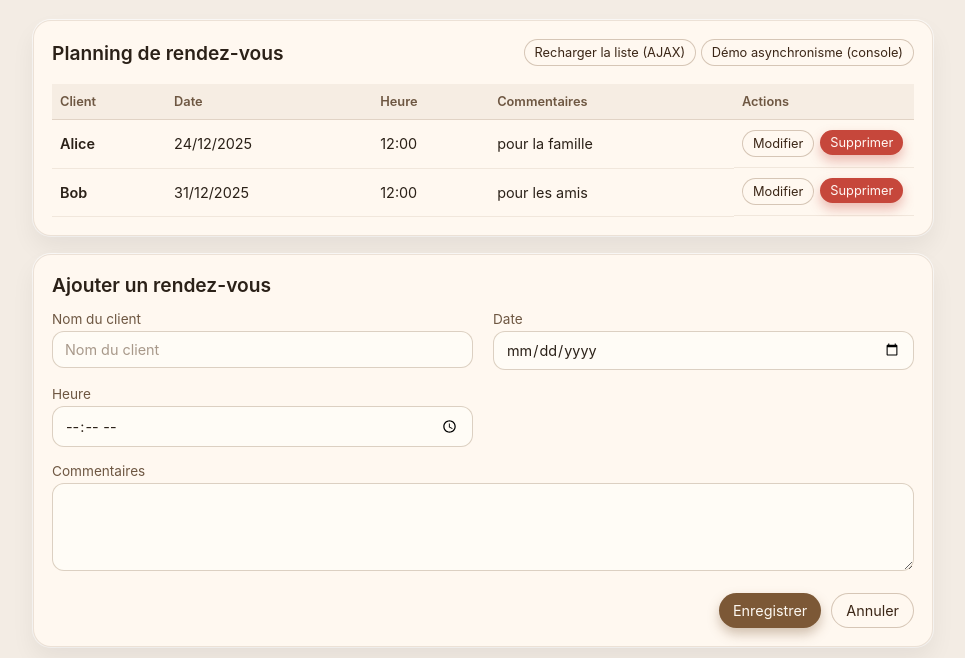
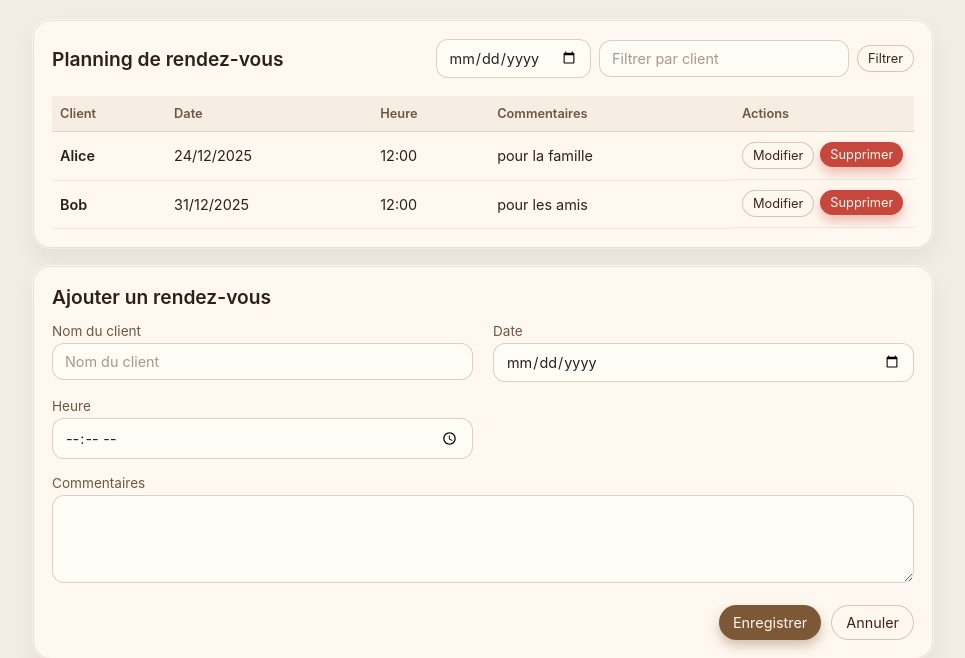
Before and after one commit to esig-ge/comp-tences-poums13, a Django app: page / in a window 1280 px wide. Shown: the part 56-714 px from the top of the page, without its empty margins (157-1122 px from the left). Run offline with Django 5.2, Linux system fonts and the light colour scheme; data comes from the database, SQL or seed files in the repository.

Commit message:
mise en place des boutons de filtre

```diff
--- a/blog/static/blog/js/barber.js
+++ b/blog/static/blog/js/barber.js
@@ -3,8 +3,8 @@
 // - Manipulation du DOM (création de nœuds)
 // - Callbacks d'événements
 // - Fonctions passées en paramètre
-// - AJAX (fetch) vers /api/appointments/ (lecture BDD)
-// - Démonstration d'asynchronisme
+// - AJAX (fetch) vers /api/appointments/ (lecture BDD + filtres)
+// - Démonstration d'asynchronisme via les logs A / C / B
 
 (function () {
     // Objet de configuration (critère: objets)
@@ -16,14 +16,18 @@
     // Sélection des éléments DOM importants
     const tableBody = document.getElementById("appointments-body");
     const refreshButton = document.getElementById("refresh-ajax");
-    const asyncDemoButton = document.getElementById("async-demo");
+    const filterDateInput = document.getElementById("filter-date");
+    const filterClientInput = document.getElementById("filter-client");
+
+    // Token CSRF récupéré depuis un formulaire existant
+    const csrfInput = document.querySelector('input[name="csrfmiddlewaretoken"]');
+    const csrfToken = csrfInput ? csrfInput.value : null;
 
     // Tableau en mémoire pour garder la dernière liste (critère: tableaux)
     let cachedAppointments = [];
 
     // Sécurité : si la page ne contient pas ces éléments, on ne fait rien
     if (!tableBody || !refreshButton) {
-        // Condition (critère: conditions)
         console.warn("barber.js: éléments DOM manquants, script interrompu.");
         return;
     }
@@ -31,27 +35,23 @@
     /**
      * Rend tous les rendez-vous dans le DOM.
      * - Supprime les anciennes lignes
-     * - Ajoute de nouvelles lignes <tr> / <td> (critère : modification significative du DOM)
+     * - Ajoute de nouvelles lignes <tr> / <td>
+     * - Reconstruit la colonne "Actions" avec Modifier / Supprimer
      */
     function renderAppointments(appointments) {
-        // Mise à jour du cache
         cachedAppointments = appointments;
-
-        // On vide le tbody
         tableBody.innerHTML = "";
 
         if (appointments.length === 0) {
-            // Condition + création de nœuds
             const row = document.createElement("tr");
             const cell = document.createElement("td");
             cell.colSpan = 5;
-            cell.textContent = "Aucun rendez-vous (chargés via AJAX).";
+            cell.textContent = "Aucun rendez-vous trouvé avec ces filtres (AJAX).";
             row.appendChild(cell);
             tableBody.appendChild(row);
             return;
         }
 
-        // Boucle sur le tableau (critère: boucles + tableaux)
         appointments.forEach((appt) => {
             const tr = document.createElement("tr");
 
@@ -61,7 +61,6 @@
             clientSpan.classList.add("client-name");
             clientSpan.textContent = appt.client;
 
-            // Exemple de condition + utilisation d'un tableau dans l'objet config
             if (config.highlightImportantClients &&
                 config.importantClients.includes(appt.client)) {
                 clientSpan.style.fontWeight = "bold";
@@ -85,28 +84,72 @@
             notesTd.textContent = appt.notes || "";
             tr.appendChild(notesTd);
 
-            // Actions : ici on met juste un texte indicatif.
-            // Les vraies actions (modifier/supprimer) existent déjà dans le HTML côté serveur.
+            // Actions
             const actionsTd = document.createElement("td");
             actionsTd.classList.add("actions");
-            actionsTd.textContent = "Actions disponibles via le formulaire classique.";
+
+            if (!csrfToken) {
+                actionsTd.textContent = "Actions disponibles via le formulaire classique.";
+            } else {
+                // Bouton MODIFIER : réutilise editAppointment (globale définie dans index.html)
+                const editBtn = document.createElement("button");
+                editBtn.type = "button";
+                editBtn.classList.add("btn", "small", "ghost");
+                editBtn.textContent = "Modifier";
+
+                editBtn.addEventListener("click", function () {
+                    if (typeof editAppointment === "function") {
+                        editAppointment(
+                            appt.id,
+                            appt.client,
+                            appt.date,       // ISO YYYY-MM-DD
+                            appt.time,       // HH:MM
+                            appt.notes || ""
+                        );
+                    } else {
+                        console.warn("editAppointment n'est pas défini.");
+                    }
+                });
+
+                actionsTd.appendChild(editBtn);
+
+                // Formulaire SUPPRIMER (POST classique)
+                const deleteForm = document.createElement("form");
+                deleteForm.method = "post";
+                deleteForm.style.display = "inline";
+
+                const csrfField = document.createElement("input");
+                csrfField.type = "hidden";
+                csrfField.name = "csrfmiddlewaretoken";
+                csrfField.value = csrfToken;
+                deleteForm.appendChild(csrfField);
+
+                const deleteIdField = document.createElement("input");
+                deleteIdField.type = "hidden";
+                deleteIdField.name = "delete_id";
+                deleteIdField.value = appt.id;
+                deleteForm.appendChild(deleteIdField);
+
+                const deleteBtn = document.createElement("button");
+                deleteBtn.type = "submit";
+                deleteBtn.classList.add("btn", "small", "danger");
+                deleteBtn.textContent = "Supprimer";
+
+                deleteForm.appendChild(deleteBtn);
+                actionsTd.appendChild(deleteForm);
+            }
+
             tr.appendChild(actionsTd);
-
-            // Ajout de la ligne au DOM (critère: ajout de nœuds)
             tableBody.appendChild(tr);
         });
     }
 
     /**
-     * Fonction utilitaire qui prend une fonction en paramètre
-     * et la déclenche après avoir loggé une action.
-     *
-     * -> Critère : "passer des fonctions en paramètre"
+     * Fonction utilitaire : log + exécution d'un callback.
      */
     function withLogging(actionName, callback) {
         console.log("[BarberWeb]", actionName);
 
-        // Condition + vérification que callback est bien une fonction
         if (typeof callback === "function") {
             callback();
         } else {
@@ -115,16 +158,28 @@
     }
 
     /**
-     * Récupère les rendez-vous via AJAX (fetch) puis appelle un callback avec les données.
-     * - Critère : AJAX simple (sans jQuery)
-     * - Critère : appel AJAX qui dialogue avec la BDD
+     * Appel AJAX avec filtres (date, client).
+     * - Critère : AJAX natif, JSON structuré, BDD
      */
-    function fetchAppointmentsWithCallback(onSuccess) {
-        fetch("/api/appointments/")
+    function fetchAppointmentsWithCallback(onSuccess, filters) {
+        let url = "/api/appointments/";
+        const params = new URLSearchParams();
+
+        if (filters && filters.date) {
+            params.append("date", filters.date);
+        }
+        if (filters && filters.client) {
+            params.append("client", filters.client);
+        }
+
+        const queryString = params.toString();
+        if (queryString) {
+            url += "?" + queryString;
+        }
+
+        fetch(url)
             .then((response) => response.json())
             .then((data) => {
-                // data.appointments est un tableau d'objets JSON
-                // Critère : données non triviales structurées (liste d'objets JSON)
                 const appointments = data.appointments || [];
 
                 if (typeof onSuccess === "function") {
@@ -137,59 +192,30 @@
     }
 
     /**
-     * Callback d'événement : déclenché quand l'utilisateur clique sur
-     * le bouton "Recharger la liste (AJAX)".
-     *
-     * -> Critère : modification du DOM en réaction à un événement utilisateur.
+     * Callback d'événement : clic sur "Filtrer (AJAX)".
+     * - Démo d'asynchronisme : logs A / C / B
      */
     function handleRefreshClick() {
+        const filterDate = filterDateInput ? filterDateInput.value : "";
+        const filterClient = filterClientInput ? filterClientInput.value.trim() : "";
+
         console.log("Avant l'appel AJAX (A)");
 
-        // Exemple clair de fonctions de rappel (callback) :
-        // on passe renderAppointments comme paramètre à fetchAppointmentsWithCallback,
-        // encapsulé dans withLogging pour montrer la composition.
         fetchAppointmentsWithCallback(function (appointments) {
             console.log("Réponse AJAX reçue (B)");
 
-            // Exemple de fonction passée en paramètre via withLogging
-            withLogging("Rendu des rendez-vous", function () {
+            withLogging("Rendu des rendez-vous filtrés", function () {
                 renderAppointments(appointments);
             });
+        }, {
+            date: filterDate,
+            client: filterClient
         });
 
         console.log("Après l'appel fetch (C – s'affiche AVANT B => asynchronisme)");
     }
 
-    /**
-     * Démo d'asynchronisme claire.
-     * A lancer via le bouton "Démo asynchronisme (console)".
-     *
-     * Tu pourras montrer en direct dans la console :
-     * - "début (1)"
-     * - "fin immédiate (3)"
-     * - puis "dans le then (2)" lorsque la réponse arrive.
-     */
-    function handleAsyncDemoClick() {
-        console.log("Démo asynchronisme : début (1)");
-
-        fetch("/api/appointments/")
-            .then(() => {
-                console.log("Démo asynchronisme : dans le then (2)");
-            });
-
-        console.log("Démo asynchronisme : fin immédiate (3)");
-    }
-
-    // Enregistrement des gestionnaires d'événements (event handlers)
-    // -> Critère : au moins une fonction de rappel pour gérer des événements.
+    // Callback d'événement : clic utilisateur
     refreshButton.addEventListener("click", handleRefreshClick);
 
-    if (asyncDemoButton) {
-        asyncDemoButton.addEventListener("click", handleAsyncDemoClick);
-    }
-
-    // Remarque importante :
-    // - Ici, on ne modifie pas le DOM au chargement (on se contente d'attacher des événements).
-    // - La modification significative du DOM (création de <tr>/<td>) se fait
-    //   uniquement après un clic utilisateur sur le bouton AJAX, ce qui respecte le critère.
 })();
--- a/blog/templates/blog/index.html
+++ b/blog/templates/blog/index.html
@@ -12,13 +12,19 @@
                 <h1>Planning de rendez-vous</h1>
             </div>
 
-            <!-- Barre d’actions JS / AJAX -->
-            <div class="card-actions">
+            <!-- Barre d’actions JS / AJAX avec filtres -->
+            <div class="card-actions" style="display:flex; gap:8px; align-items:center; flex-wrap:wrap;">
+                <input type="date" id="filter-date">
+
+                <input
+                    type="text"
+                    id="filter-client"
+                    placeholder="Filtrer par client"
+                    style="min-width:160px;"
+                >
+
                 <button type="button" class="btn small ghost" id="refresh-ajax">
-                    Recharger la liste (AJAX)
-                </button>
-                <button type="button" class="btn small ghost" id="async-demo">
-                    Démo asynchronisme (console)
+                    Filtrer
                 </button>
             </div>
         </div>
@@ -35,7 +41,7 @@
                 </tr>
                 </thead>
                 <tbody id="appointments-body">
-                {# contenu initial rendu côté serveur, remplacé ensuite par le JS en cas de clic sur le bouton AJAX #}
+                {# contenu initial rendu côté serveur #}
                 {% for appt in appointments %}
                     <tr>
                         <td><span class="client-name">{{ appt.client }}</span></td>
--- a/blog/views.py
+++ b/blog/views.py
@@ -1,9 +1,11 @@
 from django.shortcuts import render, redirect
 from django.http import JsonResponse
 from django.views.decorators.http import require_GET
+from django.utils.dateparse import parse_date  # <-- AJOUT
 
 from .models import Appointment
 from .forms import AppointmentForm
+
 
 
 def index(request):
@@ -55,9 +57,22 @@ def api_appointments(request):
     """
     Vue API AJAX (GET) :
     - Lit les rendez-vous en base
-    - Les renvoie sous forme JSON structuré (liste d'objets)
-    -> Coche le critère : "Au moins un appel Ajax dialogue avec la base de données".
+    - Applique éventuellement des filtres (date, client)
+    - Renvoie les données sous forme JSON structurée
     """
-    appointments = Appointment.objects.order_by("date", "time")
-    data = [serialize_appointment(a) for a in appointments]
+    qs = Appointment.objects.order_by("date", "time")
+
+    # Filtre par date (YYYY-MM-DD) si ?date=... est présent
+    date_str = request.GET.get("date")
+    if date_str:
+        date_obj = parse_date(date_str)
+        if date_obj:
+            qs = qs.filter(date=date_obj)
+
+    # Filtre par client (contient, insensible à la casse) si ?client=... est présent
+    client = request.GET.get("client")
+    if client:
+        qs = qs.filter(client__icontains=client)
+
+    data = [serialize_appointment(a) for a in qs]
     return JsonResponse({"appointments": data})
--- a/mysite/settings.py
+++ b/mysite/settings.py
@@ -23,7 +23,7 @@ BASE_DIR = Path(__file__).resolve().parent.parent
 SECRET_KEY = 'django-insecure-p#o7n0e4ery5ydoq9&vky6bhf5rnttqkh1$!-@sr&bkud)$ws&'
 
 # SECURITY WARNING: don't run with debug turned on in production!
-DEBUG = False
+DEBUG = True
 
 ALLOWED_HOSTS = ["*"]
 
```
